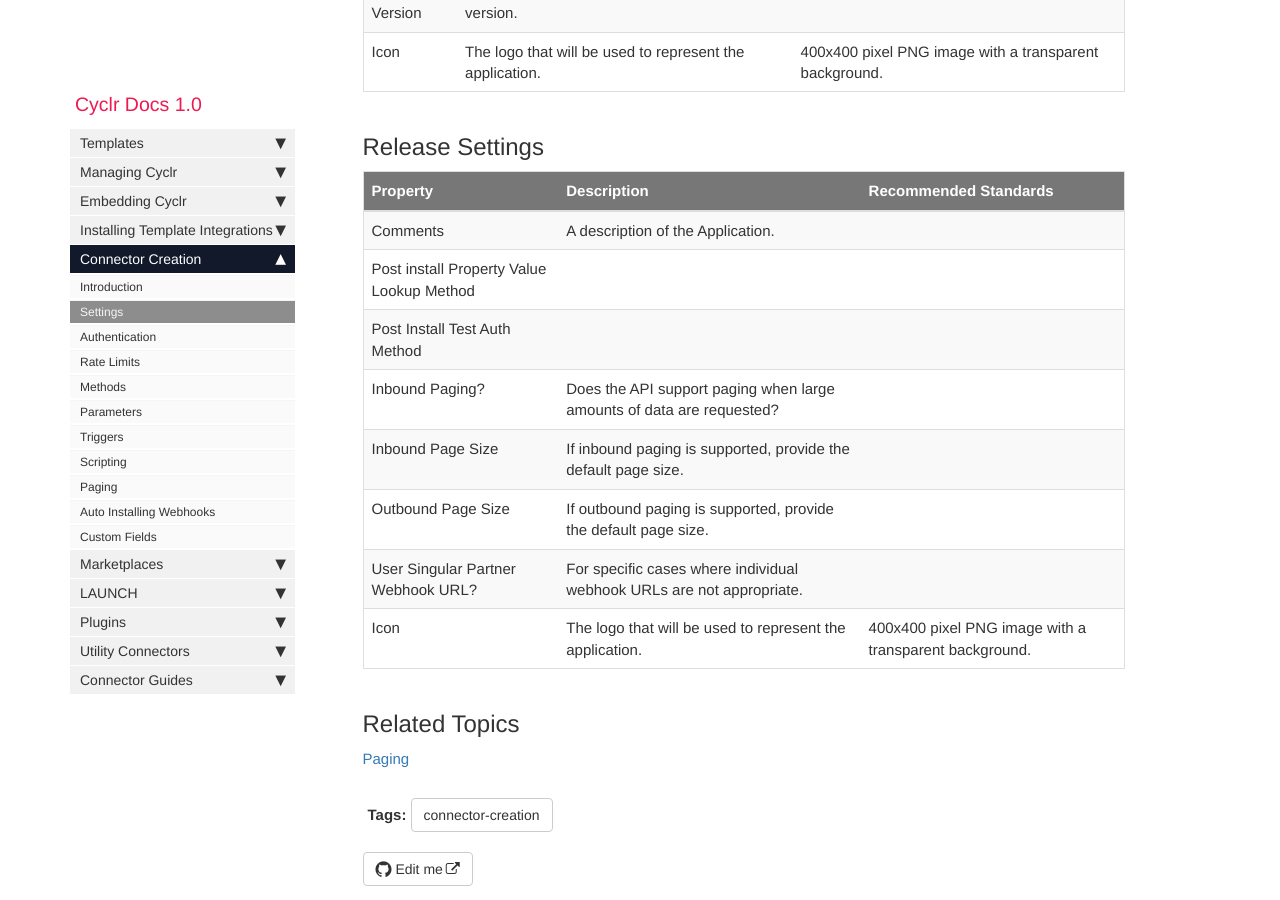
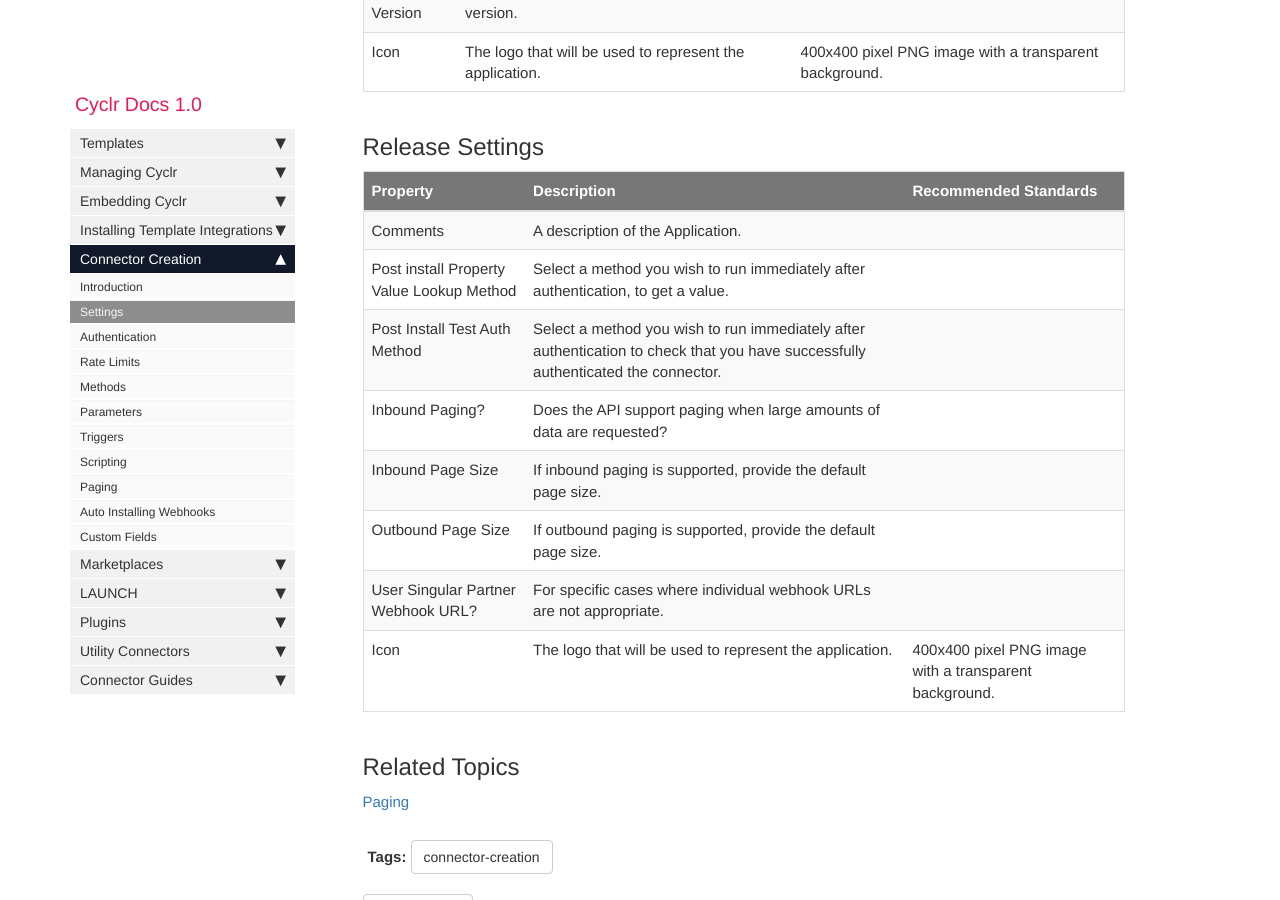
Before and after one commit to sneakysneak/docs, a Jekyll site: the page built from pages/custom-connectors/02-settings.md, in a window 1280 px wide and 900 px high, scrolled down 945 px. Built offline with Jekyll 4.4.1, drawn with Linux system fonts in a browser that asks for light colours; comment, search, counter and statistics services are not loaded.

Commit message:
Update 02-settings.md

```diff
--- a/pages/custom-connectors/02-settings.md
+++ b/pages/custom-connectors/02-settings.md
@@ -31,8 +31,8 @@ When a release is pushed live this might be done as a Major release which will c
 | Property | Description | Recommended Standards |
 | --- | --- | --- |
 | Comments | A description of the Application.| |
-| Post install Property Value Lookup Method | | |
-| Post Install Test Auth Method | | |
+| Post install Property Value Lookup Method | Select a method you wish to run immediately after authentication, to get a value. | |
+| Post Install Test Auth Method | Select a method you wish to run immediately after authentication to check that you have successfully authenticated the connector. | |
 | Inbound Paging? | Does the API support paging when large amounts of data are requested? | |
 | Inbound Page Size | If inbound paging is supported, provide the default page size. | |
 | Outbound Page Size | If outbound paging is supported, provide the default page size. | |
```
